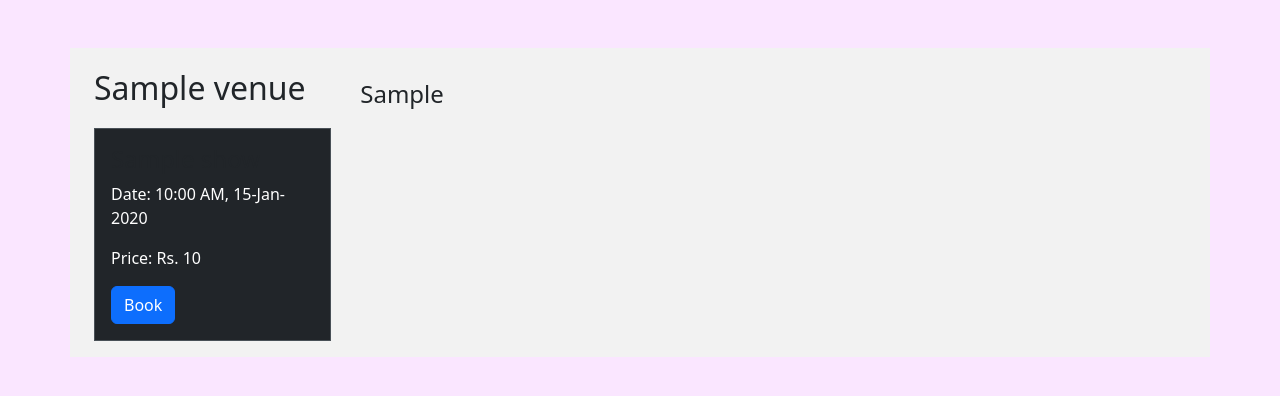
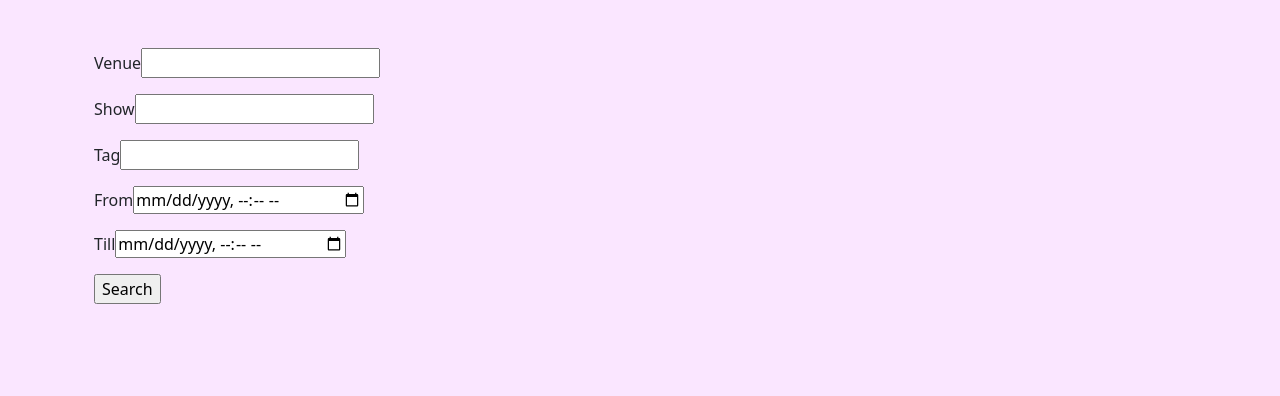
Before and after one commit to vissuresh/ticketshow, a Flask app: page / in a window 1280 px wide. Shown: the part 56-452 px from the top of the page. Run offline with Flask 3, Linux system fonts and the light colour scheme; a user stored in the database is signed in; tables that the repository leaves empty hold one stand-in row (values such as "Sample post").

Commit message:
Started search function

```diff
--- a/app/forms.py
+++ b/app/forms.py
@@ -1,7 +1,6 @@
 from flask_wtf import FlaskForm
 from wtforms import StringField, PasswordField, BooleanField, SubmitField, IntegerField, DateTimeLocalField, SelectMultipleField, TextAreaField
-from wtforms.validators import DataRequired, ValidationError, EqualTo
-from app.models import User, Venue, Show
+from wtforms.validators import DataRequired, ValidationError, EqualTo, NumberRange
 import datetime
 
 class SelectMultipleField(SelectMultipleField):
@@ -34,7 +33,6 @@ class ShowForm(FlaskForm):
 
     def validate_tags(self, tags):
         import string
-
         for tag in tags.data.split(' '):
             if len(tag) > 16:
                 raise ValidationError('Length of tag must be <= 16')
@@ -45,19 +43,6 @@ class ShowForm(FlaskForm):
     def validate_timing(self, timing):
         if timing.data <= datetime.datetime.now():
             raise ValidationError('Error 404: Time Machine not found :( ')
-
-    def Name_and_Timing_validation(self, except_show_id = None):
-        exist = Show.query.filter_by(name = self.name.data, timing = self.timing.data)
-
-        if except_show_id is not None:
-            exist = exist.filter(Show.id != except_show_id)
-
-        exist = exist.first()
-
-        if exist is None:
-            return True
-        return False
-
 
 
 class RegistrationForm(FlaskForm):
@@ -75,9 +60,16 @@ class BookingForm(FlaskForm):
     def validate_qty(self, qty):
         if(qty.data > self.available):
             raise ValidationError('Quantity greater than the available tickets!')
-
         if(qty.data <=0):
             raise ValidationError('Tickets quantity should be positive!')
-
         if(qty.data>10):
             raise ValidationError('Maximum of 10 tickets per booking!')
+
+
+class SearchForm(FlaskForm):
+    venue_search = StringField('Venue')
+    show_search = StringField('Show')
+    tag_search = StringField('Tag')
+    from_date = DateTimeLocalField('From', format="%Y-%m-%dT%H:%M")
+    till_date = DateTimeLocalField('Till', format="%Y-%m-%dT%H:%M")
+    submit = SubmitField('Search')
--- a/app/routes.py
+++ b/app/routes.py
@@ -1,5 +1,5 @@
 from app import app,db
-from app.forms import LoginForm, RegistrationForm, VenueForm, ShowForm, BookingForm
+from app.forms import LoginForm, RegistrationForm, VenueForm, ShowForm, BookingForm, SearchForm
 from flask import render_template, redirect, url_for, flash, request
 from app.models import User, Venue, Show, Show_Venue, Booking, Tag
 from flask_login import current_user, login_user, logout_user, login_required
@@ -35,13 +35,14 @@ def get_booking_info():
     return data_dic
 
 
-@app.route('/')
-@app.route('/index')
+@app.route('/', methods = ['GET','POST'])
+@app.route('/index', methods = ['GET','POST'])
 @login_required
 def index():
-
-    return render_template('index.html', title="Home", context = Venue.query.all())
-
+    form = SearchForm()
+    if form.validate_on_submit():
+        return form.data
+    return render_template('index.html', title = "Search", form=form)
 
 @app.route('/login', methods=['GET', 'POST'])
 def login():
--- a/app/templates/index.html
+++ b/app/templates/index.html
@@ -2,36 +2,15 @@
 
 {% block content %}
 <div class="container px-4">
-    {% for venue in context %}
-        <div class="row mb-5 gx-5 py-3" style ="background-color: #f2f2f2;">
+    <form action = "" method="POST" novalidate>
+        {{form.hidden_tag()}}
+        <p>{{form.venue_search.label}}{{form.venue_search()}}</p>
+        <p>{{form.show_search.label}}{{form.show_search()}}</p>
+        <p>{{form.tag_search.label}}{{form.tag_search()}}</p>
+        <p>{{form.from_date.label}}{{form.from_date()}}</p>
+        <p>{{form.till_date.label}}{{form.till_date()}}</p>
+        <p>{{form.submit()}}</p>
+    </form>
 
-            <div class="d-flex mb-3">
-                <div class="fs-2 d-inline-block" style="margin-right: 5%;">{{venue.name}}</div>
-                <div class="fs-4 d-inline-block align-self-end">{{venue.location}}</div>
-            </div>
-
-
-            {% for show in venue.shows %}
-            <div class="col-md-3">
-                <div class="p-3 border bg-dark " data-bs-theme="dark">
-                    <h4>{{show.name}}</h4>
-                    <p style="font-size: 2; color: white;">Date:
-                        {% if show.timing %}
-                            {{show.timing.strftime('%I:%M %p, %d-%b-%Y')}}
-                        {% else %}
-                            Not Specified!
-                        {% endif %}
-                    </p>
-                    <p style="font-size: 2; color: white;">Price: Rs. {{show.price}}</p>
-                    <form action="book_show/{{show.id}}" method="get" target="_blank">
-                        <button type="submit" class="btn btn-primary" hret>Book</button>
-                    </form>
-                </div>
-            </div>
-            {% endfor %}
-
-
-        </div>
-    {% endfor %}
 </div>
 {% endblock %}
```
